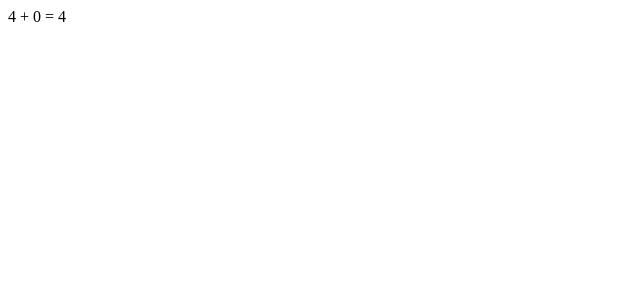
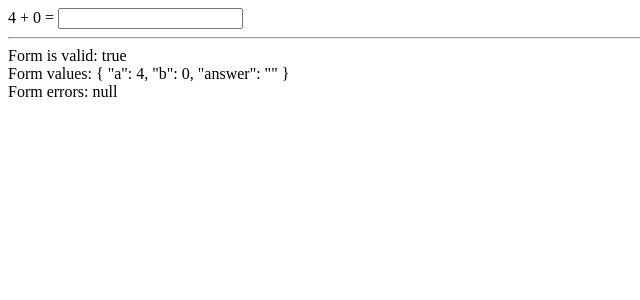
Before and after one commit to nelsW70/math-game, an Angular app: page / in a window 1280 px wide. Shown: the top 300 px of the page, without its empty margins (0-640 px from the left). Built offline with nearby package versions, Linux system fonts and the light colour scheme.

Commit message:
add: diagnostic display in template

```diff
--- a/src/app/equation/equation.component.html
+++ b/src/app/equation/equation.component.html
@@ -1 +1,8 @@
-<form [formGroup]="mathForm">{{ a }} + {{ b }} = {{ answer }}</form>
+<form [formGroup]="mathForm">
+  {{ a }} + {{ b }} = <input formControlName="answer" />
+</form>
+
+<hr />
+<div>Form is valid: {{ mathForm.valid }}</div>
+<div>Form values: {{ mathForm.value | json }}</div>
+<div>Form errors: {{ mathForm.errors | json }}</div>
--- a/src/app/equation/equation.component.ts
+++ b/src/app/equation/equation.component.ts
@@ -23,10 +23,6 @@ export class EquationComponent implements OnInit {
     return this.mathForm.value.b;
   }
 
-  get answer() {
-    return this.a + this.b;
-  }
-
   ngOnInit() {}
 
   randomNumber() {
```
